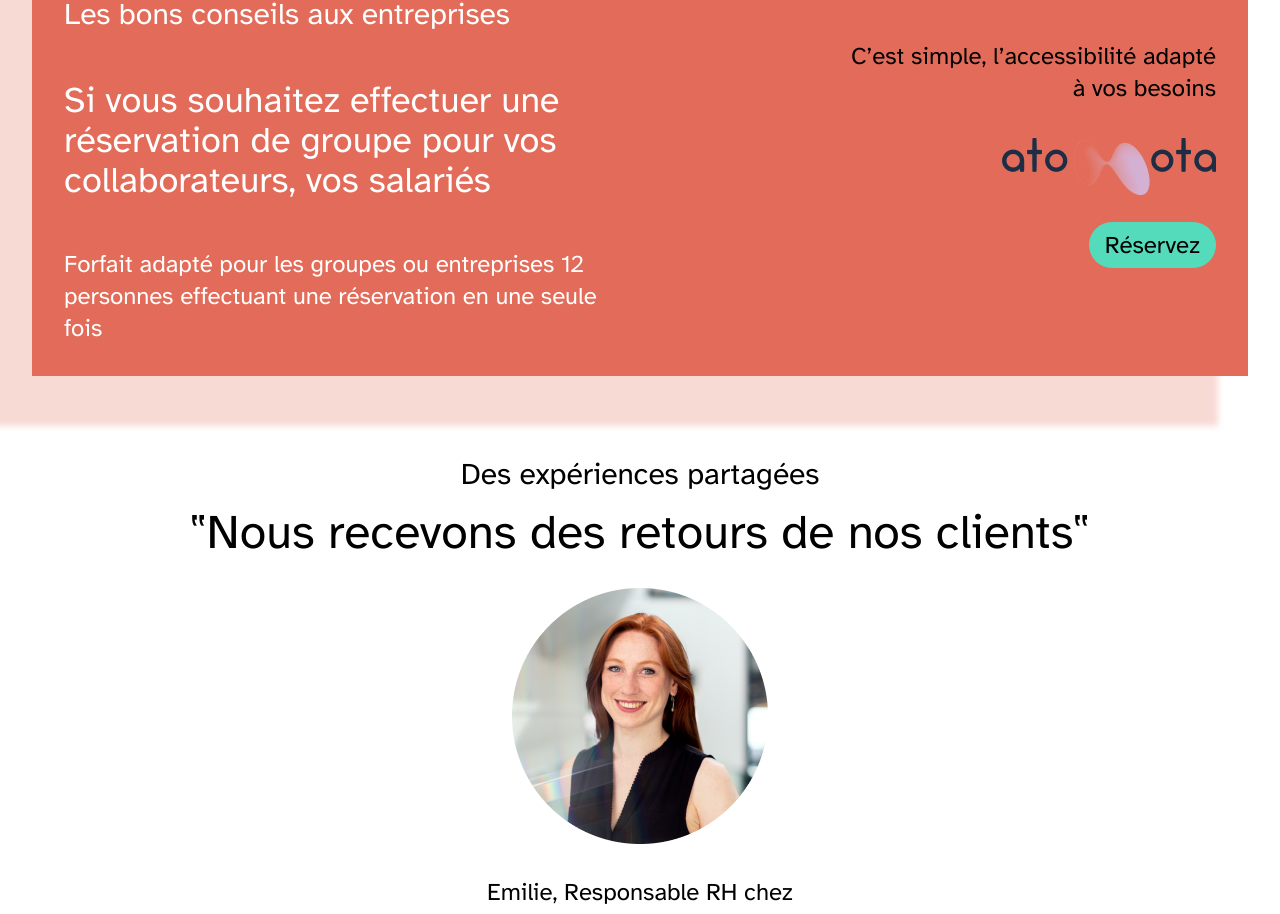
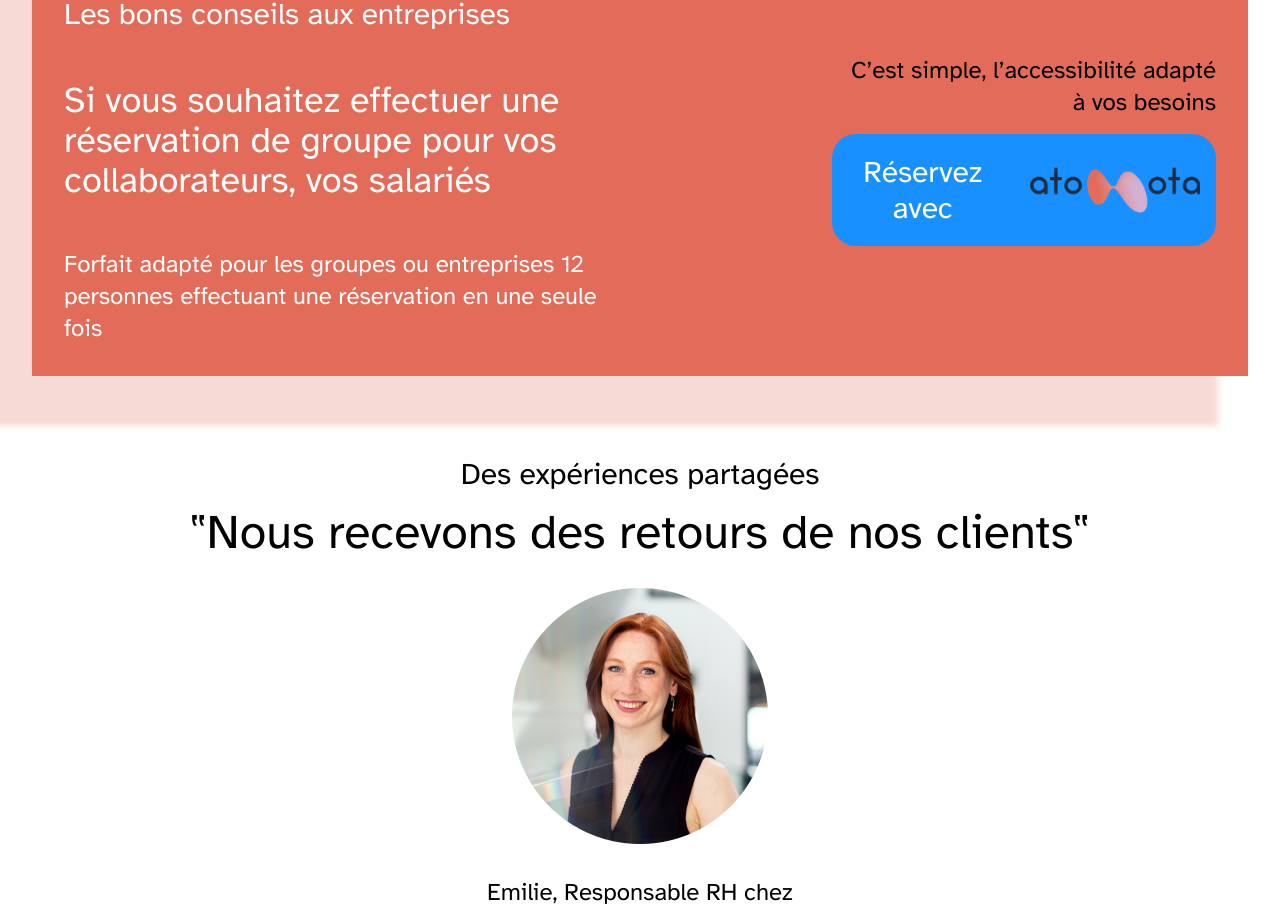
Before and after one commit to inolib/seeph2023, a React (Vite) app: page / in a window 1280 px wide. Shown: the part 5213-6127 px from the top of the page. Built offline with nearby package versions, Linux system fonts and the light colour scheme.

Commit message:
fix: FifthRegion link

```diff
--- a/src/components/sections/FifthRegion.tsx
+++ b/src/components/sections/FifthRegion.tsx
@@ -9,7 +9,7 @@ export const FifthRegion = () => {
   return (
     <Landmark
       aria-labelledby={id}
-      className="m-8 bg-OrangeBG p-4 px-8 text-white orange-shadow"
+      className="orange-shadow m-8 bg-OrangeBG p-4 px-8 text-white"
       landmarkRole="region"
     >
       <div className="md:flex md:items-center md:justify-between">
@@ -37,11 +37,17 @@ export const FifthRegion = () => {
             C’est simple, l’accessibilité adapté à vos besoins
           </p>
 
-          <div>
-            <img alt="" className="my-8 md:ml-auto" src="/logo_ato.png" />
-
-            <CallToActionLink label="Réservez" />
-          </div>
+          <a
+            className="flex items-center justify-around gap-8 rounded-3xl bg-Blue px-4 hover:bg-Green"
+            href="http://"
+          >
+            <span className="text-center text-xl sm:text-3xl">
+              Réservez avec
+            </span>
+            <span className="text-center">
+              <img alt="" className="my-8 md:ml-auto" src="/logo_ato.png" />
+            </span>
+          </a>
         </div>
       </div>
     </Landmark>
```
